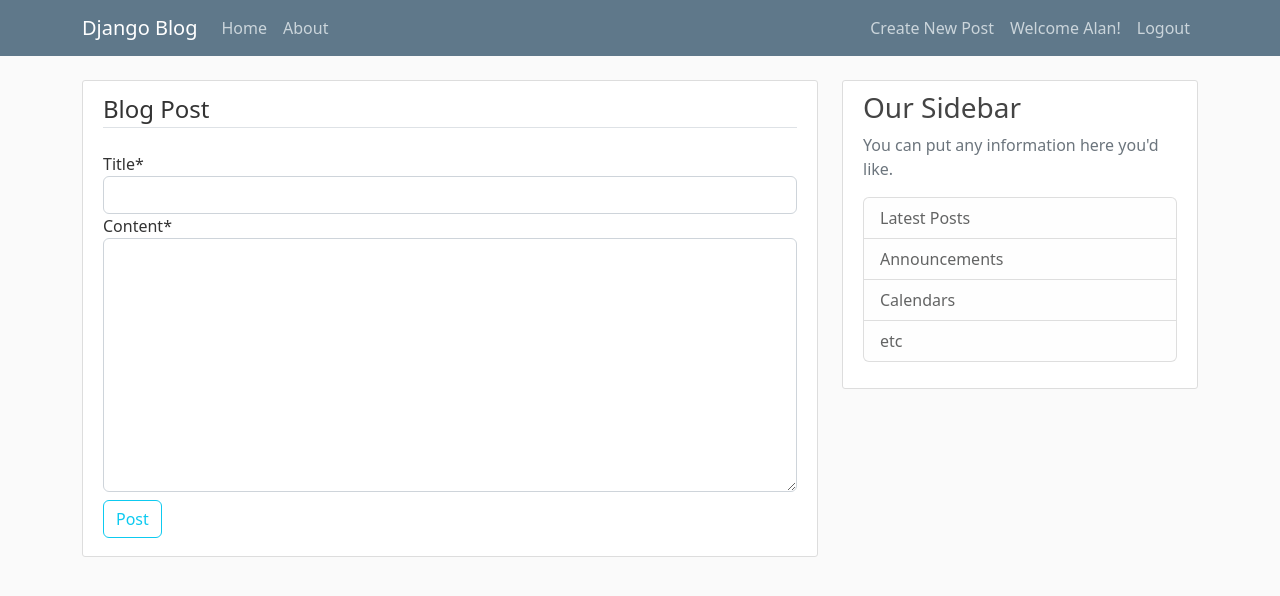
After one commit to AlanDwight/django_project, a Django app: page /post/new in a window 1280 px wide. The commit adds this page. Shown: the top 596 px of the page. Run offline with Django 4.2, Linux system fonts and the light colour scheme; a user stored in the database is signed in; some libraries are stand-ins or nearby versions.

Commit message:
update_3

```diff
--- a/Blog/models.py
+++ b/Blog/models.py
@@ -4,6 +4,7 @@
 from django.db import models
 from django.utils import timezone
 from django.contrib.auth.models import User
+from django.urls import reverse
 
 # Create your models here.
 class Post(models.Model):
@@ -12,5 +13,9 @@
 	date_posted = models.DateTimeField(default = timezone.now)		#update date on creating the post
 	author = models.ForeignKey(User, on_delete = models.CASCADE) #delete the post as well on deleting the user
 
+
 	def __str__(self):
 		return self.title
+
+	def get_absolute_url(self):
+		return reverse('Blog:post-detail', kwargs={'pk': self.pk})
--- a/Blog/templates/Blog/base.html
+++ b/Blog/templates/Blog/base.html
@@ -30,6 +30,7 @@
 	        <!-- Navbar Right Side -->
 	        <div class="navbar-nav ms-auto">
 	       	  {% if user.is_authenticated %}
+	       	  	  <a class="nav-item nav-link" href="{% url 'Blog:post-create' %}">Create New Post</a>
 	       	  	  <a class="nav-item nav-link" href="{% url 'profile' %}">Welcome {{user.username}}!</a>
 	       	  	  <a class="nav-item nav-link" href="{% url 'logout' %}">Logout</a>
 
--- a/Blog/templates/Blog/home.html
+++ b/Blog/templates/Blog/home.html
@@ -9,7 +9,8 @@
 		      <a class="mr-2" href="#">{{ post.author }}</a>
 		      <small class="text-muted">{{ post.date_posted | date:"F j, Y" }}</small>
 		    </div>
-		    <h2><a class="article-title" href="#">{{ post.title }}</a></h2>
+		    <h2><a class="article-title" href="{% url 'Blog:post-detail' post.id %}">{{ post.title }}</a></h2>
+		    <!-- post.id is primary key passing in-->
 		    <p class="article-content">{{ post.content }}</p>
 		  </div>
 		</article>
--- /dev/null
+++ b/Blog/templates/Blog/post_form.html
@@ -0,0 +1,17 @@
+{% extends "Blog/base.html" %}
+{% load crispy_forms_tags %}
+
+{% block content %}
+	<div class="content-section">
+		<form method="POST">
+			{% csrf_token %}
+			<fieldset class="form-group">
+				<legend class="border-bottom mb-4">Blog Post</legend>
+				{{ form|crispy }}
+			</fieldset>
+			<div class="form-group pb-2">
+				<button class="btn btn-outline-info mt-2" type="submit">Post</button>
+			</div>
+		</form>
+	</div>
+{% endblock content %}
--- a/Blog/urls.py
+++ b/Blog/urls.py
@@ -1,8 +1,18 @@
 from django.urls import path
+from .views import PostListView, PostDetailView, PostCreateView, PostUpdateView, PostDeleteView
 from . import views
 
 app_name = 'Blog'
 urlpatterns = [
-    path('', views.home, name='blog-home'),
+    path('', PostListView.as_view(), name='blog-home'),
+    path('post/new', PostCreateView.as_view(), name='post-create'),
+    path('post/<int:pk>/update', PostUpdateView.as_view(), name='post-update'),
+    path('post/<int:pk>', PostDetailView.as_view(), name='post-detail'),   # integer primary key 'int:pk'
+                                                # My pk is a string so using a slug converter here intead of int
+    path('post/<int:pk>/delete', PostDeleteView.as_view(), name='post-delete'),
     path('about/', views.about, name='blog-about'),
 ]
+
+
+
+# <app>/<model>_<viewtype>.html
--- a/Blog/views.py
+++ b/Blog/views.py
@@ -1,5 +1,15 @@
 from django.shortcuts import render
 from django.http import HttpResponse
+from django.contrib.auth.mixins import LoginRequiredMixin, UserPassesTestMixin # if you tried to make new post without login you will be redirected to login page
+from django.views.generic import (
+    ListView,
+    DetailView,
+    CreateView,
+    UpdateView,
+    DeleteView
+
+)   #list view (class base view)
+
 from .models import Post
 
 # Create your views here.
@@ -17,8 +27,10 @@
         'content': 'somecontent1',
         'date_posted': 'August 28'
     }
+
+    # function view (not class view)(not list view)
 ]
-def home(request):
+def home(request):    # we don't use the home function call anymore, we now using the class view
     context = {
         'posts' : Post.objects.all(),     #getting data from 'Post' model database
         'title' : 'Posts'
@@ -26,5 +38,46 @@
     return render(request, 'Blog/home.html', context)
 
 
+class PostListView(ListView):   # making listview
+    model = Post
+    template_name = 'Blog/home.html'   # <app>/<model>_<viewtype>.html
+    context_object_name = 'posts'  # changing the attribute that class is searching for to 'posts', without that, class will search 'default' list object
+    ordering = ['-date_posted']  #  latest to oldest ordering
+
+class PostCreateView(LoginRequiredMixin, CreateView):   # 'LoginRequiredMixin' if you tried to make new post without login you will be redirected to login page
+    model = Post
+    fields = ['title', 'content']
+
+    def form_valid(self, form):
+        form.instance.author = self.request.user   # set instance to current log in user
+        return super().form_valid(form)  # overwriting the parent method
+
+class PostUpdateView(LoginRequiredMixin, UserPassesTestMixin, UpdateView):   # 'LoginRequiredMixin' if you tried to make new post without login you will be redirected to login page
+    model = Post
+    fields = ['title', 'content']      # updating the information of existing post
+
+    def form_valid(self, form):
+        form.instance.author = self.request.user   # set instance to current log in user
+        return super().form_valid(form)  # overwriting the parent method
+
+    def test_func(self):            # checking if the user is the valid for editing the post else deny from updating
+        post = self.get_object()    # getting current post's user instance object
+        if self.request.user == post.author: # comparing request user instance and post user instance if true allow update else deny
+            return True
+        return False
+
+
+class PostDetailView(DetailView):   # making listview
+    model = Post  # Blog/post_detail.html
+
+class PostDeleteView(LoginRequiredMixin, UserPassesTestMixin, DeleteView):   # making listview
+    model = Post  # Blog/post_detail.html
+    success_url = '/'
+    def test_func(self):            # checking if the user is the valid for editing the post else deny from updating
+        post = self.get_object()    # getting current post's user instance object
+        if self.request.user == post.author: # comparing request user instance and post user instance if true allow update else deny
+            return True
+        return False
+
 def about(request):
     return render(request, 'Blog/about.html', {'title': 'About'})
```
Also changed, not shown: Blog/templates/Blog/post_confirm_delete.html (added, +17 -0 lines), Blog/templates/Blog/post_detail.html (added, +21 -0 lines), db.sqlite3.
